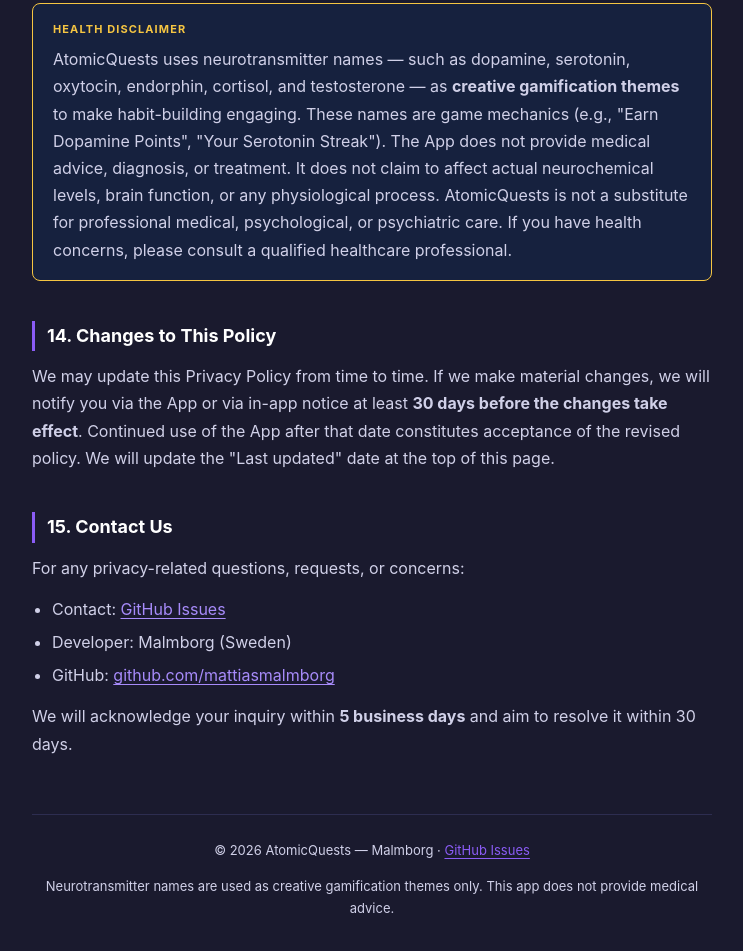
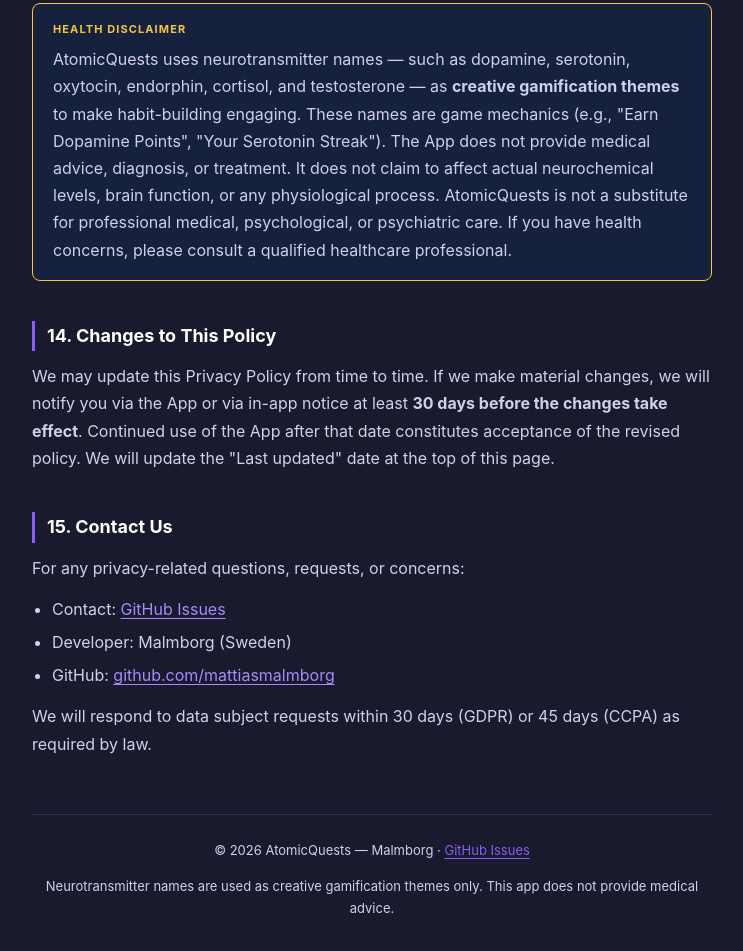
Before and after one commit to mattiasmalmborg/atomicquests-legal, a plain HTML site: page privacy.html in a window 1280 px wide. Shown: the part 5708-6659 px from the top of the page, without its empty margins (268-1011 px from the left). Drawn offline with Linux system fonts and the light colour scheme.

Commit message:
Remove voluntary 5-day acknowledgement SLA, keep only legally required response times

```diff
--- a/privacy.html
+++ b/privacy.html
@@ -353,7 +353,7 @@
       <li>Developer: Malmborg (Sweden)</li>
       <li>GitHub: <a href="https://github.com/mattiasmalmborg" target="_blank" rel="noopener noreferrer">github.com/mattiasmalmborg</a></li>
     </ul>
-    <p>We will acknowledge your inquiry within <strong>5 business days</strong> and aim to resolve it within 30 days.</p>
+    <p>We will respond to data subject requests within 30 days (GDPR) or 45 days (CCPA) as required by law.</p>
 
     <footer>
       <p>&copy; 2026 AtomicQuests &mdash; Malmborg &middot; <a href="https://github.com/mattiasmalmborg/atomicquests-legal/issues" target="_blank" rel="noopener noreferrer">GitHub Issues</a></p>
```
Also changed, not shown: terms.html (+1 -1 lines).
